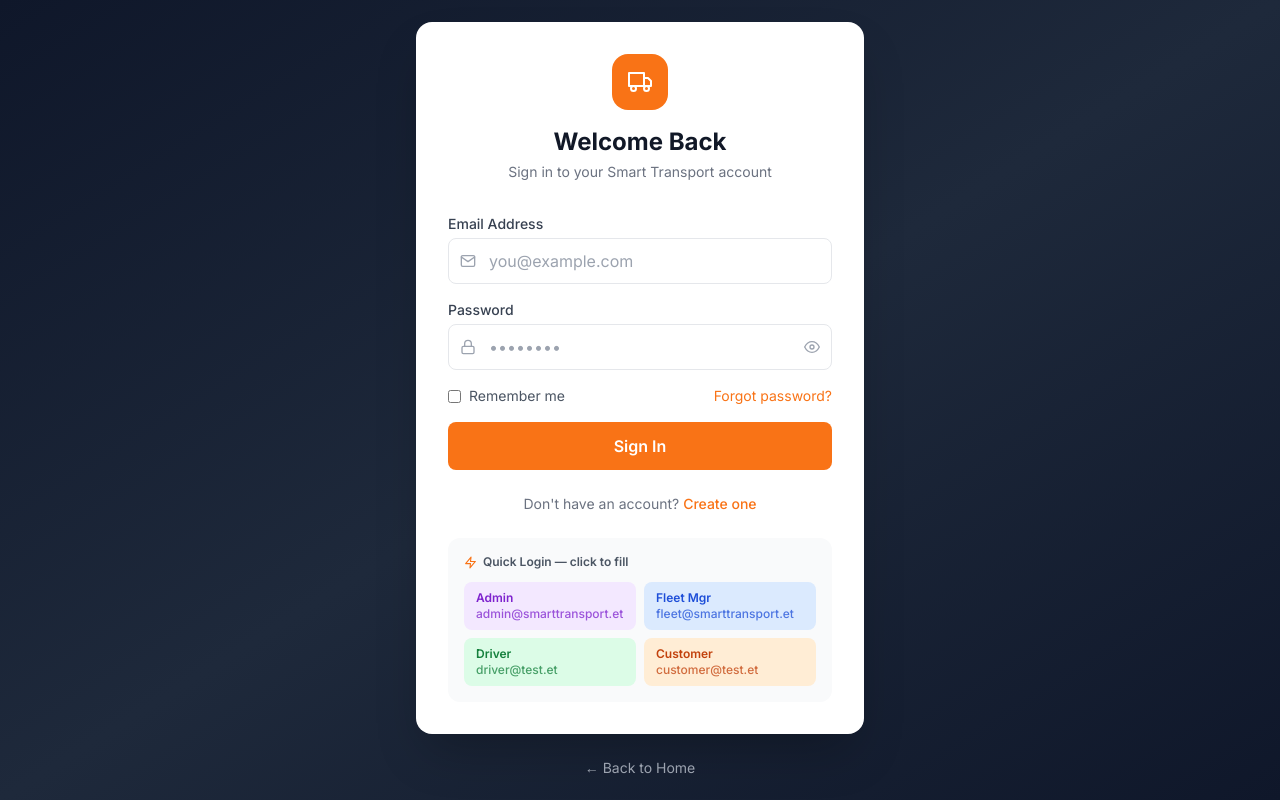
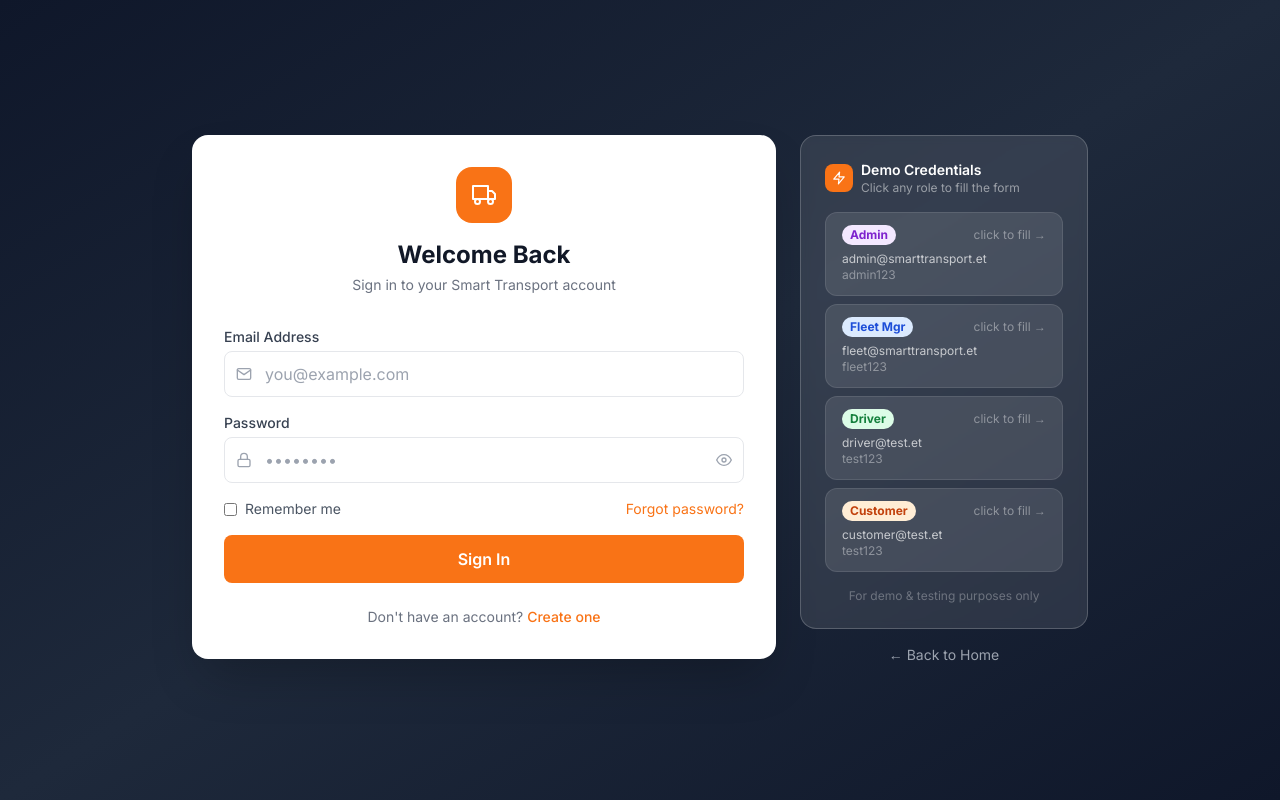
Before and after one commit to amanuel-111/Cargo-Management-System, a React (Create React App) app in the folder frontend/: page /login in a window 1280 px wide. Built offline with nearby package versions, Linux system fonts and the light colour scheme; no server answers.

Commit message:
feat: move demo credentials to separate side card on login page

```diff
--- a/frontend/src/pages/auth/LoginPage.jsx
+++ b/frontend/src/pages/auth/LoginPage.jsx
@@ -36,8 +36,10 @@ const LoginPage = () => {
 
   return (
     <div className="min-h-screen bg-gradient-to-br from-dark-900 via-dark-800 to-dark-900 flex items-center justify-center p-4">
-      <div className="w-full max-w-md">
-        <motion.div initial={{ opacity: 0, y: 20 }} animate={{ opacity: 1, y: 0 }} className="bg-white rounded-2xl shadow-2xl p-8">
+      <div className="w-full max-w-4xl flex gap-6 items-start">
+
+        {/* ── Login Form Card ── */}
+        <motion.div initial={{ opacity: 0, y: 20 }} animate={{ opacity: 1, y: 0 }} className="bg-white rounded-2xl shadow-2xl p-8 flex-1">
           {/* Logo */}
           <div className="text-center mb-8">
             <div className="w-14 h-14 bg-primary-500 rounded-2xl flex items-center justify-center mx-auto mb-4">
@@ -105,32 +107,58 @@ const LoginPage = () => {
               Create one
             </Link>
           </p>
+        </motion.div>
 
-          {/* Demo credentials */}
-          <div className="mt-6 p-4 bg-gray-50 rounded-xl">
-            <div className="flex items-center gap-1.5 mb-3">
-              <FiZap size={13} className="text-primary-500" />
-              <p className="text-xs font-semibold text-gray-600">Quick Login — click to fill</p>
+        {/* ── Demo Credentials Card ── */}
+        <motion.div
+          initial={{ opacity: 0, x: 20 }}
+          animate={{ opacity: 1, x: 0 }}
+          transition={{ delay: 0.15 }}
+          className="w-72 flex-shrink-0"
+        >
+          <div className="bg-white/10 backdrop-blur-sm border border-white/20 rounded-2xl p-6">
+            <div className="flex items-center gap-2 mb-4">
+              <div className="w-7 h-7 bg-primary-500 rounded-lg flex items-center justify-center">
+                <FiZap size={14} className="text-white" />
+              </div>
+              <div>
+                <p className="text-white font-semibold text-sm">Demo Credentials</p>
+                <p className="text-white/50 text-xs">Click any role to fill the form</p>
+              </div>
             </div>
-            <div className="grid grid-cols-2 gap-2">
+
+            <div className="space-y-2">
               {DEMO_USERS.map((u) => (
                 <button
                   key={u.label}
                   type="button"
                   onClick={() => fillDemo(u)}
-                  className={`text-left px-3 py-2 rounded-lg text-xs font-medium transition-colors ${u.color}`}
+                  className="w-full text-left px-4 py-3 rounded-xl bg-white/10 hover:bg-white/20 border border-white/10 hover:border-white/30 transition-all group"
                 >
-                  <span className="font-semibold block">{u.label}</span>
-                  <span className="opacity-75 truncate block">{u.email}</span>
+                  <div className="flex items-center justify-between">
+                    <span className={`text-xs font-bold px-2 py-0.5 rounded-full ${u.color}`}>
+                      {u.label}
+                    </span>
+                    <span className="text-white/40 text-xs group-hover:text-white/70 transition-colors">
+                      click to fill →
+                    </span>
+                  </div>
+                  <p className="text-white/70 text-xs mt-1.5 truncate">{u.email}</p>
+                  <p className="text-white/40 text-xs">{u.password}</p>
                 </button>
               ))}
             </div>
+
+            <p className="text-white/30 text-xs text-center mt-4">
+              For demo & testing purposes only
+            </p>
           </div>
+
+          <p className="text-center text-gray-400 text-sm mt-4">
+            <Link to="/" className="hover:text-white transition-colors">← Back to Home</Link>
+          </p>
         </motion.div>
 
-        <p className="text-center text-gray-400 text-sm mt-6">
-          <Link to="/" className="hover:text-white transition-colors">← Back to Home</Link>
-        </p>
       </div>
     </div>
   );
```
